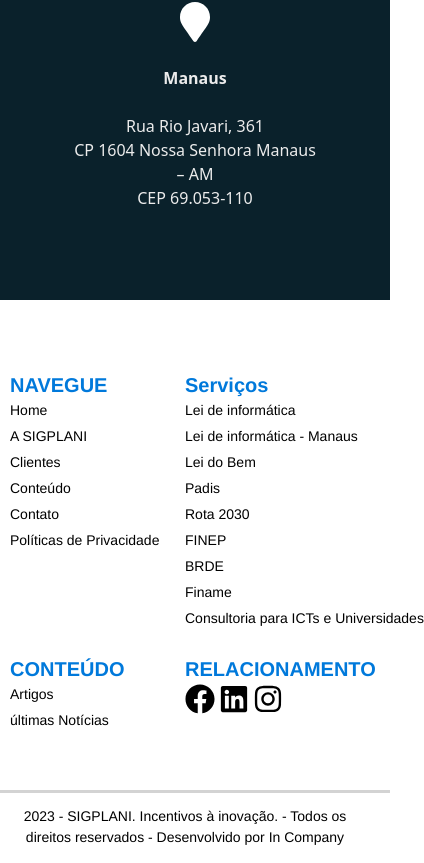
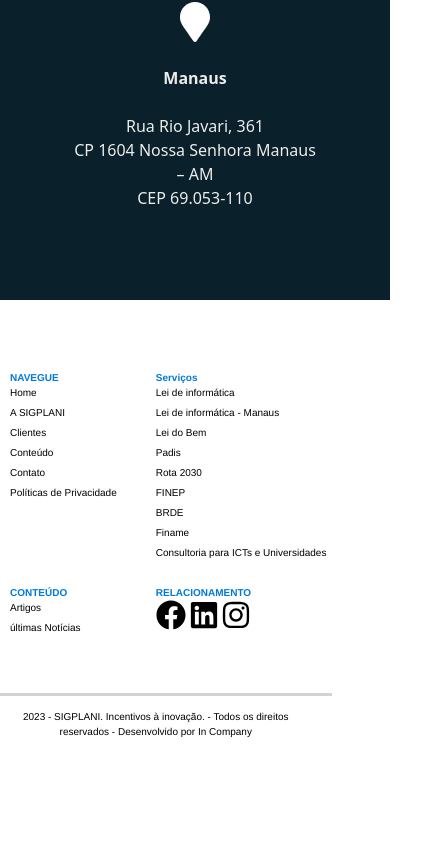
Before and after one commit to Marcos-Gabriell/Projeto-web-react, a React (Create React App) app: page / in a window 390 px wide. Shown: the part 8894-9757 px from the top of the page, 424 px wide, since content can reach past the window. After the commit the page ends 9648 px from the top, so only its background shows below. Built offline with nearby package versions, Linux system fonts and the light colour scheme.

Commit message:
correção do responsivo do rodapé

```diff
--- a/src/Myrodape.css
+++ b/src/Myrodape.css
@@ -3,7 +3,7 @@
     color: rgb(0, 0, 0);
     height: auto;
     width: 100%;
-    font-size: 14px;
+    font-size: 18px;
     font-family: helvetica;
 }
 .rodape a{
@@ -47,4 +47,17 @@
     .rodape-div{
         padding: 60px 0px 40px 0px;
     }
+    .rodape span{
+        font-size: 10px;
+        color: rgb(0, 121, 219);
+    }
+    .rodape{
+        background-color: #ffffff;
+        color: rgb(0, 0, 0);
+        height: auto;
+        width: 85%;
+        font-size: 10px;
+        font-family: helvetica;
+    }
+
 }
```
Also changed, not shown: src/Myrodape.js (line endings or trailing spaces).
